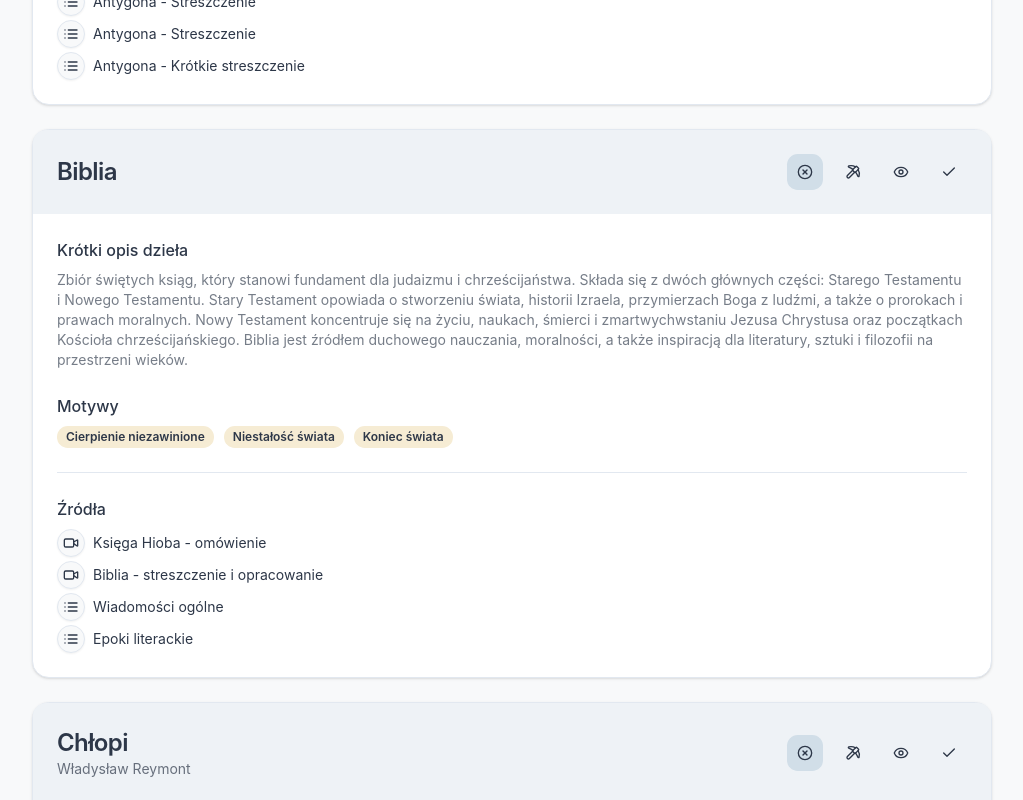
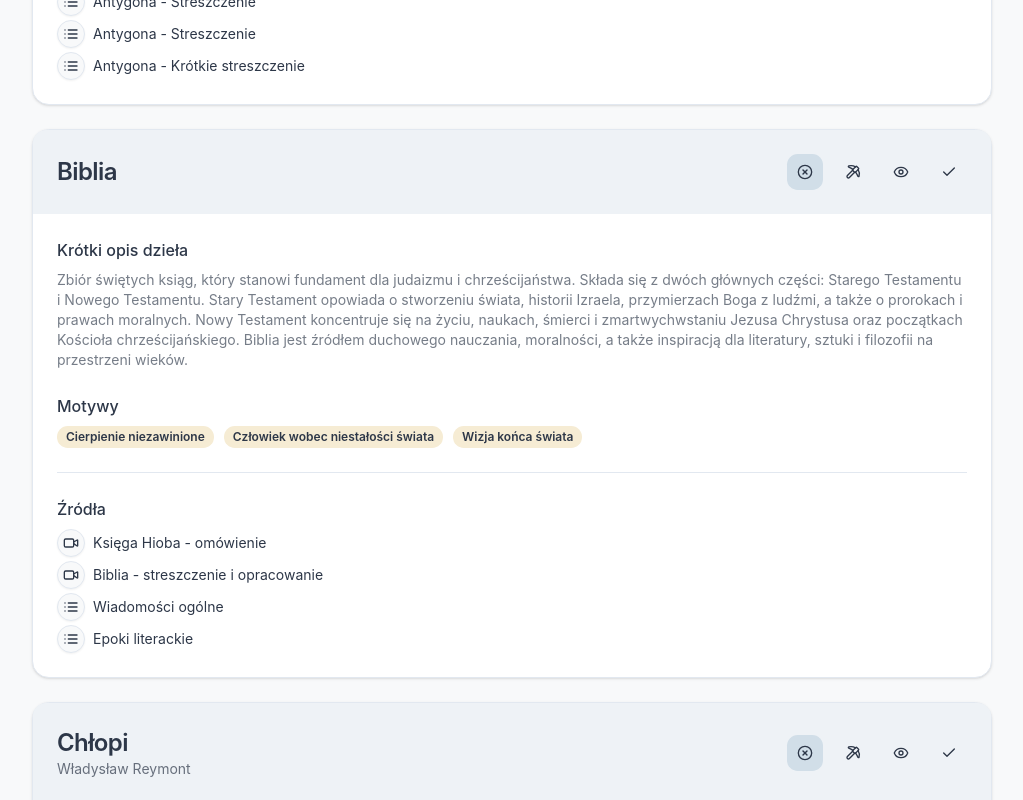
Before and after one commit to pawelz00/matura-check, a React (Vite) app: page / in a window 1280 px wide. Shown: the part 720-1520 px from the top of the page, without its empty margins (128-1151 px from the left). Built offline with nearby package versions, Linux system fonts and the light colour scheme.

Commit message:
feat: added question links

```diff
--- a/src/components/cards/card/card-body.tsx
+++ b/src/components/cards/card/card-body.tsx
@@ -20,6 +20,19 @@ export default function CardBody({ item }: { item: Item }) {
           <h3 className="text-md font-medium text-card-foreground">Motywy</h3>
           <div className="flex flex-wrap gap-2.5">
             {item?.questions?.map((item) => {
+              if (item.url) {
+                return (
+                  <Badge
+                    variant={"accent"}
+                    key={item.question}
+                    className={"whitespace-pre-wrap"}
+                  >
+                    <a href={item.url} target={"_blank"} rel={"noreferrer"}>
+                      {item.motive}
+                    </a>
+                  </Badge>
+                );
+              }
               return (
                 <Badge
                   variant={"accent"}
--- a/src/data/data.ts
+++ b/src/data/data.ts
@@ -2,6 +2,7 @@ export type Question = {
   id: number;
   motive: string;
   question: string;
+  url?: string;
 };
 
 export type Questions = Question[];
@@ -56,18 +57,21 @@ export const appData: Items = [
       {
         id: 1,
         motive: "Cierpienie niezawinione",
+        url: "https://www.otouczelnie.pl/artykul/33741/Motyw-cierpienia-niezawinionego",
         question:
           "Omów zagadnienie na podstawie znanych Ci fragmentów Księgi Hioba. W swojej odpowiedzi uwzględnij również wybrany kontekst.",
       },
       {
         id: 2,
-        motive: "Niestałość świata",
+        motive: "Człowiek wobec niestałości świata",
+        url: "https://www.otouczelnie.pl/artykul/33745/Czlowiek-wobec-niestalosci-swiata",
         question:
           "Omów zagadnienie na podstawie znanych Ci fragmentów Księgi Koheleta. W swojej odpowiedzi uwzględnij również wybrany kontekst.",
       },
       {
         id: 3,
-        motive: "Koniec świata",
+        motive: "Wizja końca świata",
+        url: "https://www.otouczelnie.pl/artykul/33746/Wizja-konca-swiata",
         question:
           "Omów zagadnienie na podstawie znanych Ci fragmentów Apokalipsy św. Jana. W swojej odpowiedzi uwzględnij również wybrany kontekst.",
       },
@@ -84,18 +88,21 @@ export const appData: Items = [
       {
         id: 1,
         motive: "Poświęcenie w imię wyższych wartości",
+        url: "https://www.otouczelnie.pl/artykul/33747/Poswiecenie-sie-w-imie-wyzszych-wartosci",
         question:
           "Omów zagadnienie na podstawie Mitologii (cz. I Grecja) Jana Parandowskiego. W swojej odpowiedzi uwzględnij również wybrany kontekst.",
       },
       {
         id: 2,
         motive: "Wina i kara",
+        url: "https://www.otouczelnie.pl/artykul/33748/Problematyka-winy-i-kary",
         question:
           "Omów zagadnienie na podstawie Mitologii (cz. I Grecja) Jana Parandowskiego. W swojej odpowiedzi uwzględnij również wybrany kontekst.",
       },
       {
         id: 3,
         motive: "Miłość silniejsza niż śmierć",
+        url: "https://www.otouczelnie.pl/artykul/33749/Milosc-silniejsza-niz-smierc",
         question:
           "Omów zagadnienie na podstawie Mitologii (cz. I Grecja) Jana Parandowskiego. W swojej odpowiedzi uwzględnij również wybrany kontekst.",
       },
@@ -140,6 +147,7 @@ export const appData: Items = [
       {
         id: 1,
         motive: "Heroizm",
+        url: "https://www.otouczelnie.pl/artykul/33750/Heroizm-jako-postawa-czlowieka-w-zmaganiu-sie-z-losem",
         question:
           "Omów zagadnienie na podstawie znanych Ci fragmentów Iliady Homera. W swojej odpowiedzi uwzględnij również wybrany kontekst.",
       },
@@ -208,12 +216,14 @@ export const appData: Items = [
       {
         id: 1,
         motive: "Konflikt racji moralnych",
+        url: "https://www.otouczelnie.pl/artykul/33751/Konflikt-racji-moralnych",
         question:
           "Omów zagadnienie na podstawie Antygony Sofoklesa. W swojej odpowiedzi uwzględnij również wybrany kontekst.",
       },
       {
         id: 2,
         motive: "Człowiek wobec przeznaczenia",
+        url: "https://www.otouczelnie.pl/artykul/33752/Czlowiek-wobec-przeznaczenia",
         question:
           "Omów zagadnienie na podstawie Antygony Sofoklesa. W swojej odpowiedzi uwzględnij również wybrany kontekst.",
       },
@@ -262,6 +272,7 @@ export const appData: Items = [
       {
         id: 1,
         motive: "Taniec śmierci",
+        url: "https://www.otouczelnie.pl/artykul/33753/Motyw-tanca-smierci",
         question:
           "Omów zagadnienie na podstawie znanych Ci fragmentów Rozmowy Mistrza Polikarpa ze Śmiercią. W swojej odpowiedzi uwzględnij również wybrany kontekst.",
       },
@@ -305,6 +316,7 @@ export const appData: Items = [
       {
         id: 1,
         motive: "Etos rycerski",
+        url: "https://www.otouczelnie.pl/artykul/33754/Sredniowieczny-etos-rycerski",
         question:
           "Omów zagadnienie na podstawie znanych Ci fragmentów Pieśni o Rolandzie. W swojej odpowiedzi uwzględnij również wybrany kontekst.",
       },
@@ -348,18 +360,21 @@ export const appData: Items = [
       {
         id: 1,
         motive: "Moralna odpowiedzialność za czyny",
+        url: "https://www.otouczelnie.pl/artykul/33755/Moralna-odpowiedzialnosc-za-czyny",
         question:
           "Omów zagadnienie na podstawie Makbeta Williama Szekspira. W swojej odpowiedzi uwzględnij również wybrany kontekst.",
       },
       {
         id: 2,
         motive: "Czy człowiek decyduje o własnym losie?",
+        url: "https://www.otouczelnie.pl/artykul/33756/Czy-czlowiek-decyduje-o-wlasnym-losie",
         question:
           "Omów zagadnienie na podstawie Makbeta Williama Szekspira. W swojej odpowiedzi uwzględnij również wybrany kontekst.",
       },
       {
         id: 3,
         motive: "Wpływ władzy na człowieka",
+        url: "https://www.otouczelnie.pl/artykul/33757/Jaki-wplyw-na-czlowieka-ma-sprawowanie-przez-niego-wladzy",
         question:
           "Omów zagadnienie na podstawie Makbeta Williama Szekspira. W swojej odpowiedzi uwzględnij również wybrany kontekst.",
       },
@@ -403,12 +418,14 @@ export const appData: Items = [
       {
         id: 1,
         motive: "Czy dobra materialne czynią człowieka szczęśliwym?",
+        url: "https://www.otouczelnie.pl/artykul/33758/Czy-dobra-materialne-czynia-czlowieka-szczesliwym",
         question:
           "Omów zagadnienie na podstawie Skąpca Moliera. W swojej odpowiedzi uwzględnij również wybrany kontekst.",
       },
       {
         id: 2,
         motive: "Przyczyny nieporozumień między rodzicami a dziećmi.",
+        url: "https://www.otouczelnie.pl/artykul/33759/Przyczyny-nieporozumien-miedzy-rodzicami-a-dziecmi",
         question:
           "Omów zagadnienie na podstawie Skąpca Moliera. W swojej odpowiedzi uwzględnij również wybrany kontekst.",
       },
@@ -452,6 +469,7 @@ export const appData: Items = [
       {
         id: 1,
         motive: "Wady ludzkie w krzywym zwierciadle satyry.",
+        url: "https://www.otouczelnie.pl/artykul/33760/Wady-ludzkie-w-krzywym-zwierciadle-satyry",
         question:
           "Omów zagadnienie na podstawie wybranej satyry Ignacego Krasickiego. W swojej odpowiedzi uwzględnij również wybrany kontekst.",
       },
@@ -495,12 +513,14 @@ export const appData: Items = [
       {
         id: 1,
         motive: "Świat ducha a świat rozumu.",
+        url: "https://www.otouczelnie.pl/artykul/33761/Swiat-ducha-a-swiat-rozumu",
         question:
           "Omów zagadnienie na podstawie Romantyczności Adama Mickiewicza. W swojej odpowiedzi uwzględnij również wybrany kontekst.",
       },
       {
         id: 2,
         motive: "Jakie znaczenie dla człowieka ma przyroda?",
+        url: "https://www.otouczelnie.pl/artykul/33762/Jakie-znaczenie-dla-czlowieka-ma-przyroda",
         question:
           "Omów zagadnienie na podstawie znanych Ci ballad Adama Mickiewicza. W swojej odpowiedzi uwzględnij również wybrany kontekst.",
       },
@@ -544,36 +564,42 @@ export const appData: Items = [
       {
         id: 1,
         motive: "Losy młodzieży polskiej pod zaborami.",
+        url: "https://www.otouczelnie.pl/artykul/33763/Losy-mlodziezy-polskiej-pod-zaborami",
         question:
           "Omów zagadnienie na podstawie Dziadów części III Adama Mickiewicza. W swojej odpowiedzi uwzględnij również wybrany kontekst.",
       },
       {
         id: 2,
         motive: "Mesjanizm jako romantyczna idea poświęcenia.",
+        url: "https://www.otouczelnie.pl/artykul/33764/Mesjanizm-jako-romantyczna-idea-poswiecenia",
         question:
           "Omów zagadnienie na podstawie Dziadów części III Adama Mickiewicza. W swojej odpowiedzi uwzględnij również wybrany kontekst.",
       },
       {
         id: 3,
         motive: "Postawy społeczeństwa polskiego wobec zaborcy.",
+        url: "https://www.otouczelnie.pl/artykul/33765/Postawy-spoleczenstwa-polskiego-wobec-zaborcy",
         question:
           "Omów zagadnienie na podstawie Dziadów części III Adama Mickiewicza. W swojej odpowiedzi uwzględnij również wybrany kontekst.",
       },
       {
         id: 4,
         motive: "Różne postawy człowieka wobec Boga.",
+        url: "https://www.otouczelnie.pl/artykul/33766/Rozne-postawy-czlowieka-wobec-Boga",
         question:
           "Omów zagadnienie na podstawie Dziadów części III Adama Mickiewicza. W swojej odpowiedzi uwzględnij również wybrany kontekst.",
       },
       {
         id: 5,
         motive: "Jakie prawdy o człowieku ujawniają jego sny albo widzenia?",
+        url: "https://www.otouczelnie.pl/artykul/33767/Jakie-prawdy-o-czlowieku-ujawniaja-jego-sny-albo-widzenia",
         question:
           "Omów zagadnienie na podstawie Dziadów części III Adama Mickiewicza. W swojej odpowiedzi uwzględnij również wybrany kontekst.",
       },
       {
         id: 6,
         motive: "W jakim celu twórca nawiązuje do motywów biblijnych?",
+        url: "https://www.otouczelnie.pl/artykul/33768/W-jakim-celu-tworca-nawiazuje-do-motywow-biblijnych",
         question:
           "Omów zagadnienie na podstawie Dziadów części III Adama Mickiewicza. W swojej odpowiedzi uwzględnij również wybrany kontekst.",
       },
@@ -617,18 +643,21 @@ export const appData: Items = [
       {
         id: 1,
         motive: "Miłość – siła destrukcyjna czy motywująca do działania?",
+        url: "https://www.otouczelnie.pl/artykul/33769/Milosc-sila-destrukcyjna-czy-motywujaca-do-dzialania",
         question:
           "Omów zagadnienie na podstawie Lalki Bolesława Prusa. W swojej odpowiedzi uwzględnij również wybrany kontekst.",
       },
       {
         id: 2,
         motive: "Różne oblicza przyjaźni",
+        url: "https://www.otouczelnie.pl/artykul/33770/Rozne-oblicza-przyjazni",
         question:
           "Omów zagadnienie na podstawie Lalki Bolesława Prusa. W swojej odpowiedzi uwzględnij również wybrany kontekst.",
       },
       {
         id: 3,
         motive: "Praca jako pasja człowieka",
+        url: "https://www.otouczelnie.pl/artykul/33771/Praca-jako-pasja-czlowieka",
         question:
           "Omów zagadnienie na podstawie Lalki Bolesława Prusa. W swojej odpowiedzi uwzględnij również wybrany kontekst.",
       },
@@ -636,12 +665,14 @@ export const appData: Items = [
         id: 4,
         motive:
           "Jaką rolę w relacjach międzyludzkich odgrywają majątek i pochodzenie?",
+        url: "https://www.otouczelnie.pl/artykul/33772/Jaka-role-w-relacjach-miedzyludzkich-odgrywaja-majatek-i-pochodzenie",
         question:
           "Omów zagadnienie na podstawie Lalki Bolesława Prusa. W swojej odpowiedzi uwzględnij również wybrany kontekst.",
       },
       {
         id: 5,
         motive: "Konfrontacja marzeń z rzeczywistością",
+        url: "https://www.otouczelnie.pl/artykul/33773/Konfrontacja-marzen-z-rzeczywistoscia",
         question:
           "Omów zagadnienie na podstawie Lalki Bolesława Prusa. W swojej odpowiedzi uwzględnij również wybrany kontekst.",
       },
@@ -649,12 +680,14 @@ export const appData: Items = [
         id: 6,
         motive:
           "Jakie cechy charakteru ułatwiają człowiekowi osiągnięcie celu?",
+        url: "https://www.otouczelnie.pl/artykul/33774/Jakie-cechy-charakteru-ulatwiaja-czlowiekowi-osiagniecie-celu",
         question:
           "Omów zagadnienie na podstawie Lalki Bolesława Prusa. W swojej odpowiedzi uwzględnij również wybrany kontekst.",
       },
       {
         id: 7,
         motive: "Miasto – przestrzeń przyjazna czy wroga człowiekowi?",
+        url: "https://www.otouczelnie.pl/artykul/33775/Miasto-przestrzen-przyjazna-czy-wroga-czlowiekowi",
         question:
           "Omów zagadnienie na podstawie Lalki Bolesława Prusa. W swojej odpowiedzi uwzględnij również wybrany kontekst.",
       },
@@ -698,24 +731,28 @@ export const appData: Items = [
       {
         id: 1,
         motive: "Walka człowieka ze swoimi słabościami",
+        url: "https://www.otouczelnie.pl/artykul/33777/Walka-czlowieka-ze-swoimi-slabosciami",
         question:
           "Omów zagadnienie na podstawie Zbrodni i kary Fiodora Dostojewskiego. W swojej odpowiedzi uwzględnij również wybrany kontekst.",
       },
       {
         id: 2,
         motive: "Motyw winy i kary",
+        url: "https://www.otouczelnie.pl/artykul/33778/Motyw-winy-i-kary",
         question:
           "Omów zagadnienie na podstawie Zbrodni i kary Fiodora Dostojewskiego. W swojej odpowiedzi uwzględnij również wybrany kontekst.",
       },
       {
         id: 3,
         motive: "Ile człowiek jest gotów poświęcić dla innych?",
+        url: "https://www.otouczelnie.pl/artykul/33779/Ile-czlowiek-jest-gotow-poswiecic-dla-innych",
         question:
           "Omów zagadnienie na podstawie Zbrodni i kary Fiodora Dostojewskiego. W swojej odpowiedzi uwzględnij również wybrany kontekst.",
       },
       {
         id: 4,
         motive: "Co może determinować ludzkie postępowanie?",
+        url: "https://www.otouczelnie.pl/artykul/33780/Co-moze-determinowac-ludzkie-postepowanie",
         question:
           "Omów zagadnienie na podstawie Zbrodni i kary Fiodora Dostojewskiego. W swojej odpowiedzi uwzględnij również wybrany kontekst.",
       },
@@ -759,30 +796,35 @@ export const appData: Items = [
       {
         id: 1,
         motive: "Trudności w porozumieniu między różnymi grupami społecznymi",
+        url: "https://www.otouczelnie.pl/artykul/33781/Co-utrudnia-porozumienie-miedzy-przedstawicielami-roznych-grup-spolecznych",
         question:
           "Co utrudnia porozumienie między przedstawicielami różnych grup społecznych? Omów zagadnienie na podstawie Wesela Stanisława Wyspiańskiego. W swojej odpowiedzi uwzględnij również wybrany kontekst.",
       },
       {
         id: 2,
         motive: "Rola chłopów i inteligencji w sprawie niepodległościowej",
+        url: "https://www.otouczelnie.pl/artykul/33782/Rola-chlopow-i-inteligencji-w-sprawie-niepodleglosciowej",
         question:
           "Rola chłopów i inteligencji w sprawie niepodległościowej. Omów zagadnienie na podstawie Wesela Stanisława Wyspiańskiego. W swojej odpowiedzi uwzględnij również wybrany kontekst.",
       },
       {
         id: 3,
         motive: "Sen o Polsce czy sąd nad Polską?",
+        url: "https://www.otouczelnie.pl/artykul/33783/Sen-o-Polsce-czy-sad-nad-Polska",
         question:
           "Sen o Polsce czy sąd nad Polską? Omów zagadnienie na podstawie Wesela Stanisława Wyspiańskiego. W swojej odpowiedzi uwzględnij również wybrany kontekst.",
       },
       {
         id: 4,
         motive: "Symboliczne znaczenie widm i zjaw",
+        url: "https://www.otouczelnie.pl/artykul/33784/Symboliczne-znaczenie-widm-i-zjaw",
         question:
           "Symboliczne znaczenie widm i zjaw. Omów zagadnienie na podstawie Wesela Stanisława Wyspiańskiego. W swojej odpowiedzi uwzględnij również wybrany kontekst.",
       },
       {
         id: 5,
         motive: "Motyw tańca",
+        url: "https://www.otouczelnie.pl/artykul/33785/Motyw-tanca",
         question:
           "Motyw tańca. Omów zagadnienie na podstawie Wesela Stanisława Wyspiańskiego. W swojej odpowiedzi uwzględnij również wybrany kontekst.",
       },
@@ -827,24 +869,28 @@ export const appData: Items = [
       {
         id: 1,
         motive: "Młodość jako czas kształtowania własnej tożsamości",
+        url: "https://www.otouczelnie.pl/artykul/33790/Mlodosc-jako-czas-ksztaltowania-wlasnej-tozsamosci",
         question:
           "Omów zagadnienie na podstawie Przedwiośnia Stefana Żeromskiego. W swojej odpowiedzi uwzględnij również wybrany kontekst.",
       },
       {
         id: 2,
         motive: "Wojna i rewolucja jako źródła doświadczeń człowieka",
+        url: "https://www.otouczelnie.pl/artykul/33788/Wojna-i-rewolucja-jako-zrodla-doswiadczen-czlowieka",
         question:
           "Omów zagadnienie na podstawie Przedwiośnia Stefana Żeromskiego. W swojej odpowiedzi uwzględnij również wybrany kontekst.",
       },
       {
         id: 3,
         motive: "Różne wizje odbudowy Polski po odzyskaniu niepodległości",
+        url: "https://www.otouczelnie.pl/artykul/33789/Rozne-wizje-odbudowy-Polski-po-odzyskaniu-niepodleglosci",
         question:
           "Omów zagadnienie na podstawie Przedwiośnia Stefana Żeromskiego. W swojej odpowiedzi uwzględnij również wybrany kontekst.",
       },
       {
         id: 4,
         motive: "Jakie znaczenie ma tytuł dla odczytania sensu utworu?",
+        url: "https://www.otouczelnie.pl/artykul/33787/Jakie-znaczenie-ma-tytul-dla-odczytania-sensu-utworu",
         question:
           "Omów zagadnienie na podstawie Przedwiośnia Stefana Żeromskiego. W swojej odpowiedzi uwzględnij również wybrany kontekst.",
       },
@@ -924,18 +970,21 @@ export const appData: Items = [
       {
         id: 1,
         motive: "Co skłania człowieka do poświęceń?",
+        url: "https://www.otouczelnie.pl/artykul/33811/Co-sklania-czlowieka-do-poswiecen",
         question:
           "Omów zagadnienie na podstawie Dżumy Alberta Camusa. W swojej odpowiedzi uwzględnij również wybrany kontekst.",
       },
       {
         id: 2,
         motive: "Człowiek wobec cierpienia i śmierci",
+        url: "https://www.otouczelnie.pl/artykul/33812/Czlowiek-wobec-cierpienia-i-smierci",
         question:
           "Omów zagadnienie na podstawie Dżumy Alberta Camusa. W swojej odpowiedzi uwzględnij również wybrany kontekst.",
       },
       {
         id: 3,
         motive: "Czy możliwa jest przyjaźń w sytuacjach skrajnych?",
+        url: "https://www.otouczelnie.pl/artykul/33813/Czy-mozliwa-jest-przyjazn-w-sytuacjach-skrajnych",
         question:
           "Omów zagadnienie na podstawie Dżumy Alberta Camusa. W swojej odpowiedzi uwzględnij również wybrany kontekst.",
       },
@@ -979,24 +1028,28 @@ export const appData: Items = [
       {
         id: 1,
         motive: "Relacje międzyludzkie w rzeczywistości państwa totalitarnego",
+        url: "https://www.otouczelnie.pl/artykul/33814/Relacje-miedzyludzkie-w-rzeczywistosci-panstwa-totalitarnego",
         question:
           "Omów zagadnienie na podstawie utworu Rok 1984 George’a Orwella. W swojej odpowiedzi uwzględnij również wybrany kontekst.",
       },
       {
         id: 2,
         motive: "Jak zachować wolność w państwie totalitarnym?",
+        url: "https://www.otouczelnie.pl/artykul/33815/Jak-zachowac-wolnosc-w-panstwie-totalitarnym",
         question:
           "Omów zagadnienie na podstawie utworu Rok 1984 George’a Orwella. W swojej odpowiedzi uwzględnij również wybrany kontekst.",
       },
       {
         id: 3,
         motive: "Znaczenie propagandy w państwie totalitarnym",
+        url: "https://www.otouczelnie.pl/artykul/33816/Znaczenie-propagandy-w-panstwie-totalitarnym",
         question:
           "Omów zagadnienie na podstawie utworu Rok 1984 George’a Orwella. W swojej odpowiedzi uwzględnij również wybrany kontekst.",
       },
       {
         id: 4,
         motive: "Nowomowa jako sposób na ograniczenie wolności człowieka",
+        url: "https://www.otouczelnie.pl/artykul/33817/Nowomowa-jako-sposob-na-ograniczenie-wolnosci-czlowieka",
         question:
           "Omów zagadnienie na podstawie utworu Rok 1984 George’a Orwella. W swojej odpowiedzi uwzględnij również wybrany kontekst.",
       },
@@ -1040,18 +1093,21 @@ export const appData: Items = [
       {
         id: 1,
         motive: "Bunt przeciwko porządkowi społecznemu",
+        url: "https://www.otouczelnie.pl/artykul/33818/Bunt-przeciwko-porzadkowi-spolecznemu",
         question:
           "Omów zagadnienie na podstawie Tanga Sławomira Mrożka. W swojej odpowiedzi uwzględnij również wybrany kontekst.",
       },
       {
         id: 2,
         motive: "Problem upadku wartości",
+        url: "https://www.otouczelnie.pl/artykul/33819/Problem-upadku-wartosci",
         question:
           "Omów zagadnienie na podstawie Tanga Sławomira Mrożka. W swojej odpowiedzi uwzględnij również wybrany kontekst.",
       },
       {
         id: 3,
         motive: "Normy społeczne – ograniczają człowieka czy porządkują życie?",
+        url: "https://www.otouczelnie.pl/artykul/33820/Normy-spoleczne-ograniczaja-czlowieka-czy-porzadkuja-zycie",
         question:
           "Omów zagadnienie na podstawie Tanga Sławomira Mrożka. W swojej odpowiedzi uwzględnij również wybrany kontekst.",
       },
@@ -1095,12 +1151,14 @@ export const appData: Items = [
       {
         id: 1,
         motive: "Godność w skrajnych sytuacjach",
+        url: "https://www.otouczelnie.pl/artykul/33809/Czy-mozliwe-jest-zachowanie-godnosci-w-skrajnych-sytuacjach",
         question:
           "Czy możliwe jest zachowanie godności w skrajnych sytuacjach? Omów zagadnienie na podstawie Zdążyć przed Panem Bogiem Hanny Krall. W swojej odpowiedzi uwzględnij również wybrany kontekst.",
       },
       {
         id: 2,
         motive: "Zagłada z perspektywy świadka",
+        url: "https://www.otouczelnie.pl/artykul/33810/Zaglada-z-perspektywy-swiadka-i-uczestnika-wydarzen-w-getcie",
         question:
           "Zagłada z perspektywy świadka i uczestnika wydarzeń w getcie. Omów zagadnienie na podstawie Zdążyć przed Panem Bogiem Hanny Krall. W swojej odpowiedzi uwzględnij również wybrany kontekst.",
       },
@@ -1145,6 +1203,7 @@ export const appData: Items = [
         id: 1,
         motive:
           "W jakim celu autor nawiązuje w swoim tekście do innego tekstu?",
+        url: "https://www.otouczelnie.pl/artykul/33821/W-jakim-celu-autor-nawiazuje-w-swoim-tekscie-do-innego-tekstu",
         question:
           "Omów zagadnienie na podstawie utworu Górą „Edek” Marka Nowakowskiego. W swojej odpowiedzi uwzględnij również wybrany kontekst.",
       },
@@ -1188,6 +1247,7 @@ export const appData: Items = [
       {
         id: 1,
         motive: "Jaką wartość dla człowieka ma pamięć o przeszłości?",
+        url: "https://www.otouczelnie.pl/artykul/33822/Jaka-wartosc-dla-czlowieka-ma-pamiec-o-przeszlosci",
         question:
           "Omów zagadnienie na podstawie Miejsca Andrzeja Stasiuka. W swojej odpowiedzi uwzględnij również wybrany kontekst.",
       },
@@ -1231,6 +1291,7 @@ export const appData: Items = [
       {
         id: 1,
         motive: "Stan wojenny z perspektywy obcokrajowca",
+        url: "https://www.otouczelnie.pl/artykul/33837/Stan-wojenny-z-perspektywy-obcokrajowca",
         question:
           "Omów zagadnienie na podstawie utworu Profesor Andrews w Warszawie Olgi Tokarczuk. W swojej odpowiedzi uwzględnij również wybrany kontekst.",
       },
@@ -1274,6 +1335,7 @@ export const appData: Items = [
       {
         id: 1,
         motive: "Czym dla człowieka może być podróżowanie?",
+        url: "https://www.otouczelnie.pl/artykul/33839/Czym-dla-czlowieka-moze-byc-podrozowanie",
         question:
           "Omów zagadnienie na podstawie znanych Ci fragmentów Podróży z Herodotem Ryszarda Kapuścińskiego. W swojej odpowiedzi uwzględnij również wybrany kontekst.",
       },
@@ -1317,12 +1379,14 @@ export const appData: Items = [
       {
         id: 1,
         motive: "Groteskowy obraz świata",
+        url: "https://www.otouczelnie.pl/artykul/33792/Groteskowy-obraz-swiata",
         question:
           "Omów zagadnienie na podstawie znanych Ci fragmentów Ferdydurke Witolda Gombrowicza. W swojej odpowiedzi uwzględnij również wybrany kontekst.",
       },
       {
         id: 2,
         motive: "Człowiek wobec presji otoczenia",
+        url: "https://www.otouczelnie.pl/artykul/33801/Czlowiek-wobec-presji-otoczenia",
         question:
           "Omów zagadnienie na podstawie znanych Ci fragmentów Ferdydurke Witolda Gombrowicza. W swojej odpowiedzi uwzględnij również wybrany kontekst.",
       },
@@ -1366,6 +1430,7 @@ export const appData: Items = [
       {
         id: 1,
         motive: "„Człowiek zlagrowany” jako ofiara zbrodniczego systemu",
+        url: "https://www.otouczelnie.pl/artykul/33803/Czlowiek-zlagrowany-jako-ofiara-zbrodniczego-systemu",
         question:
           "Omów zagadnienie na podstawie utworu Proszę państwa do gazu Tadeusza Borowskiego. W swojej odpowiedzi uwzględnij również wybrany kontekst.",
       },
@@ -1409,12 +1474,14 @@ export const appData: Items = [
       {
         id: 1,
         motive: "Jakie znaczenie ma tytuł dla odczytania sensu utworu?",
+        url: "https://www.otouczelnie.pl/artykul/33804/Jakie-znaczenie-ma-tytul-dla-odczytania-sensu-utworu",
         question:
           "Omów zagadnienie na podstawie znanych Ci fragmentów Innego świata Gustawa Herlinga-Grudzińskiego. W swojej odpowiedzi uwzględnij również wybrany kontekst.",
       },
       {
         id: 2,
         motive: "Konsekwencje zniewolenia człowieka",
+        url: "https://www.otouczelnie.pl/artykul/33805/Konsekwencje-zniewolenia-czlowieka",
         question:
           "Omów zagadnienie na podstawie znanych Ci fragmentów Innego świata Gustawa Herlinga-Grudzińskiego. W swojej odpowiedzi uwzględnij również wybrany kontekst.",
       },
@@ -1458,6 +1525,7 @@ export const appData: Items = [
       {
         id: 1,
         motive: "Obyczaj i tradycja w życiu społeczeństwa",
+        url: "https://www.otouczelnie.pl/artykul/33786/Obyczaj-i-tradycja-w-zyciu-spoleczenstwa",
         question:
           "Omów zagadnienie na podstawie znanych Ci fragmentów Chłopów Władysława Stanisława Reymonta. W swojej odpowiedzi uwzględnij również wybrany kontekst.",
       },
@@ -1501,6 +1569,7 @@ export const appData: Items = [
       {
         id: 1,
         motive: "Postawy odwagi i tchórzostwa",
+        url: "https://www.otouczelnie.pl/artykul/33776/Postawy-odwagi-i-tchorzostwa",
         question:
           "Omów zagadnienie na podstawie znanych Ci fragmentów Potopu Henryka Sienkiewicza. W swojej odpowiedzi uwzględnij również wybrany kontekst.",
       },
```
Also changed, not shown: src/components/cards/question-card/card-body.tsx (+14 -1 lines).
